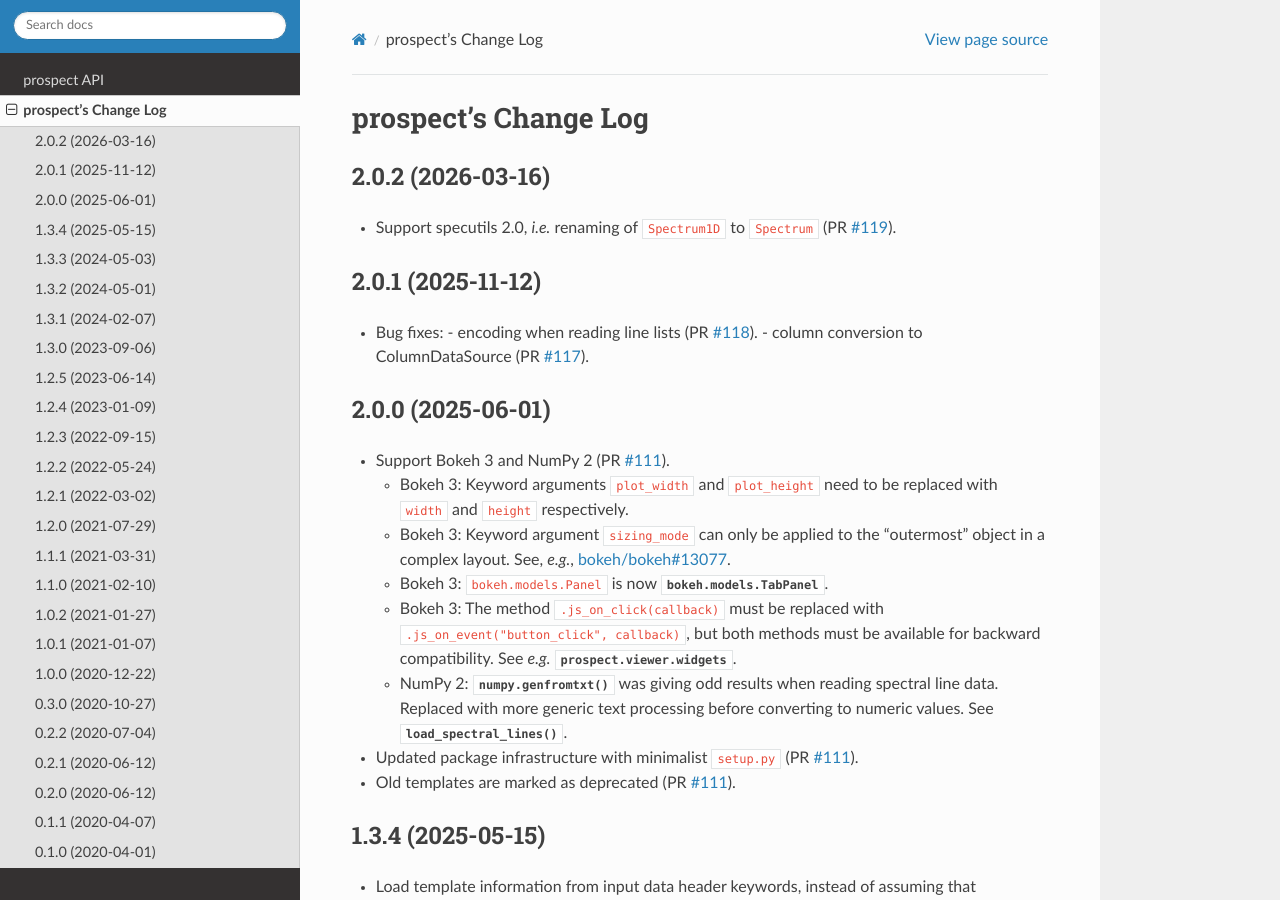
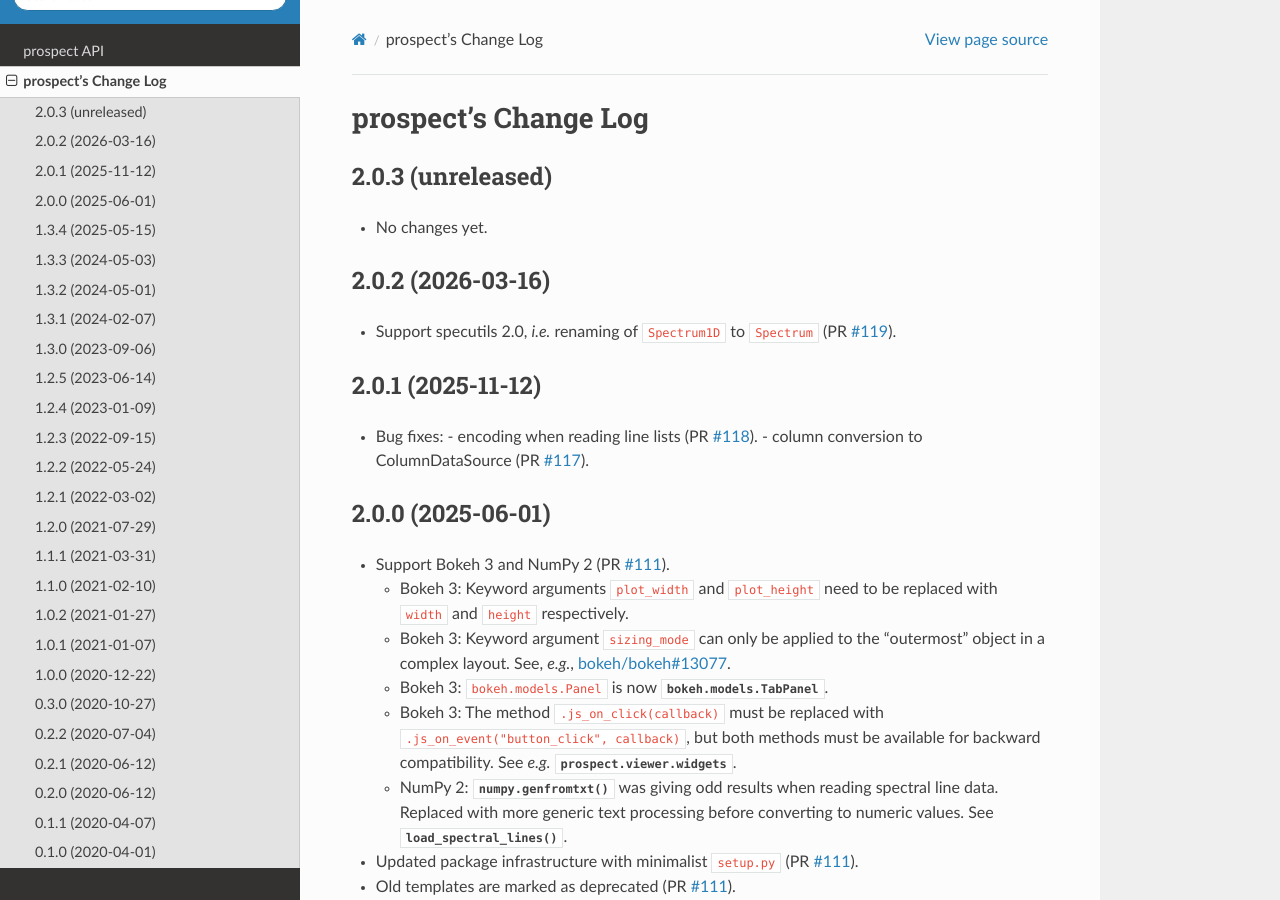
Before and after one commit to desihub/prospect, a Sphinx documentation site: the page built from doc/changes.rst, in a window 1280 px wide and 900 px high. Built offline with Sphinx 7.4.7 and the Read the Docs theme 3.1.0, drawn with Linux system fonts in a browser that asks for light colours.

Commit message:
bump version after tag

```diff
--- a/doc/changes.rst
+++ b/doc/changes.rst
@@ -1,6 +1,11 @@
 =====================
 prospect's Change Log
 =====================
+
+2.0.3 (unreleased)
+------------------
+
+* No changes yet.
 
 2.0.2 (2026-03-16)
 ------------------
--- a/py/prospect/_version.py
+++ b/py/prospect/_version.py
@@ -1 +1 @@
-__version__ = '2.0.2'
+__version__ = '2.0.3.dev654'
```
